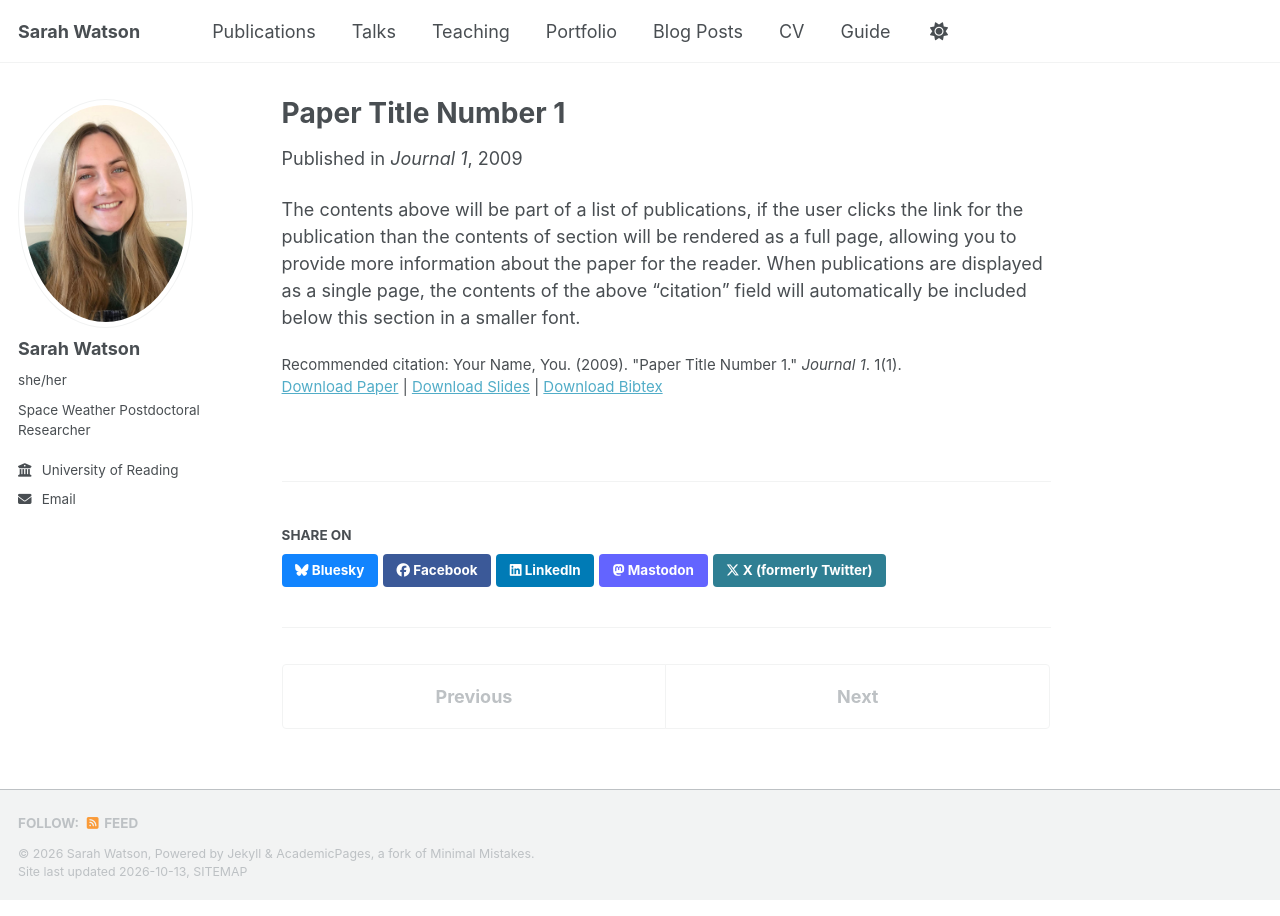
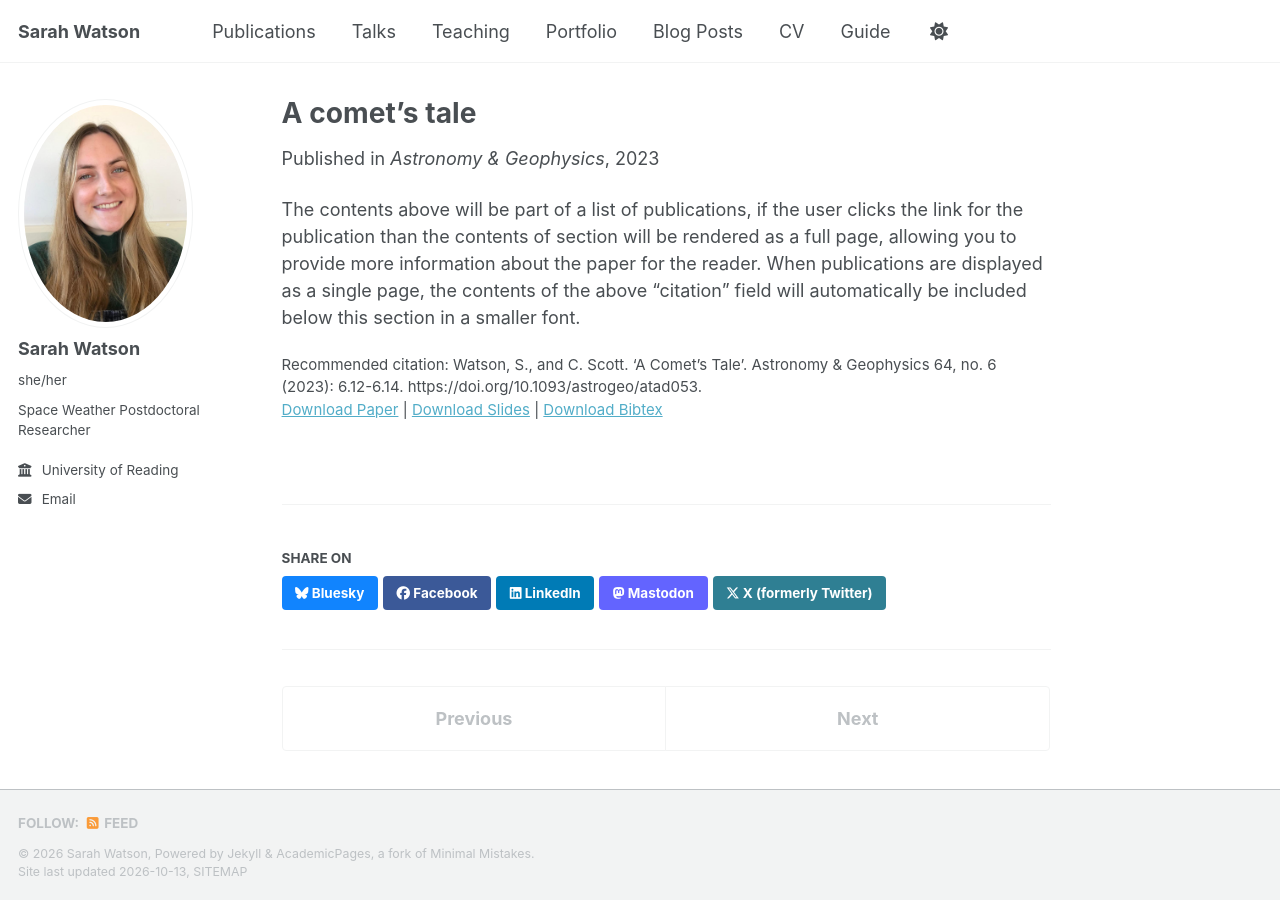
Before and after one commit to SarahRWatson/SarahRWatson, a Jekyll site: the page built from _publications/2009-10-01-paper-title-number-1.md, in a window 1280 px wide. Built offline with Jekyll 4.4.1, drawn with Linux system fonts in a browser that asks for light colours; a style sheet for code colours, icons or effects is not loaded.

Commit message:
Update paper 1

```diff
--- a/_publications/2009-10-01-paper-title-number-1.md
+++ b/_publications/2009-10-01-paper-title-number-1.md
@@ -1,14 +1,14 @@
 ---
-title: "Paper Title Number 1"
+title: "A comet's tale"
 collection: publications
 category: manuscripts
-permalink: /publication/2009-10-01-paper-title-number-1
-excerpt: 'This paper is about the number 1. The number 2 is left for future work.'
-date: 2009-10-01
-venue: 'Journal 1'
+permalink: /publication/2023-12-paper-ACometsTale-number-1
+excerpt: ''
+date: 2023-12-01
+venue: 'Astronomy & Geophysics'
 slidesurl: 'https://academicpages.github.io/files/slides1.pdf'
 paperurl: 'https://academicpages.github.io/files/paper1.pdf'
 bibtexurl: 'https://academicpages.github.io/files/bibtex1.bib'
-citation: 'Your Name, You. (2009). &quot;Paper Title Number 1.&quot; <i>Journal 1</i>. 1(1).'
+citation: 'Watson, S., and C. Scott. ‘A Comet’s Tale’. Astronomy & Geophysics 64, no. 6 (2023): 6.12-6.14. https://doi.org/10.1093/astrogeo/atad053.'
 ---
 The contents above will be part of a list of publications, if the user clicks the link for the publication than the contents of section will be rendered as a full page, allowing you to provide more information about the paper for the reader. When publications are displayed as a single page, the contents of the above "citation" field will automatically be included below this section in a smaller font.
```
